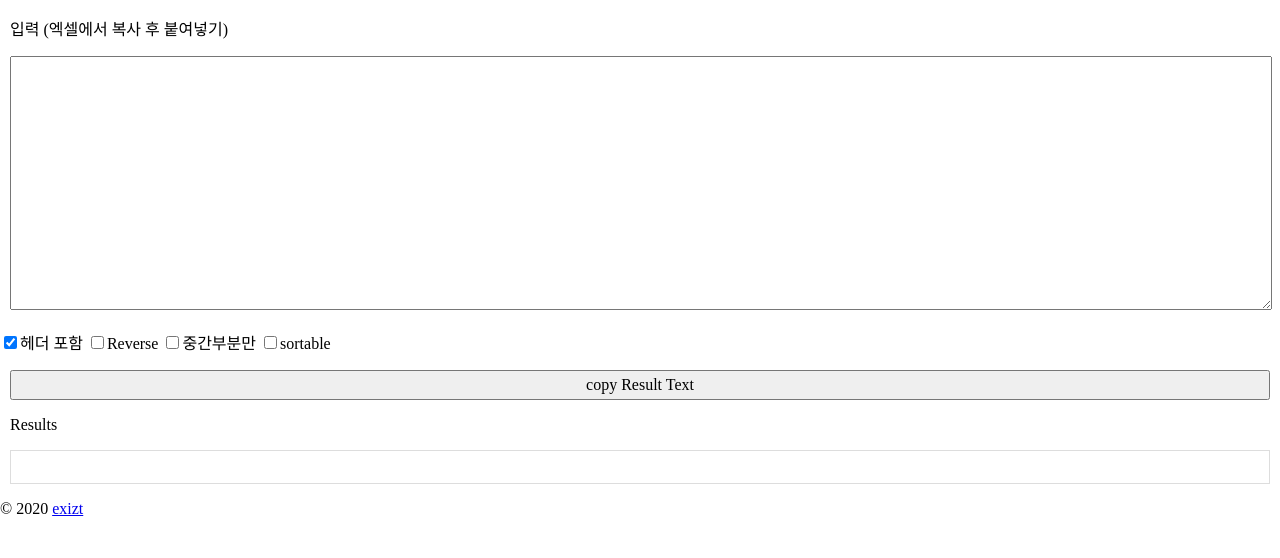
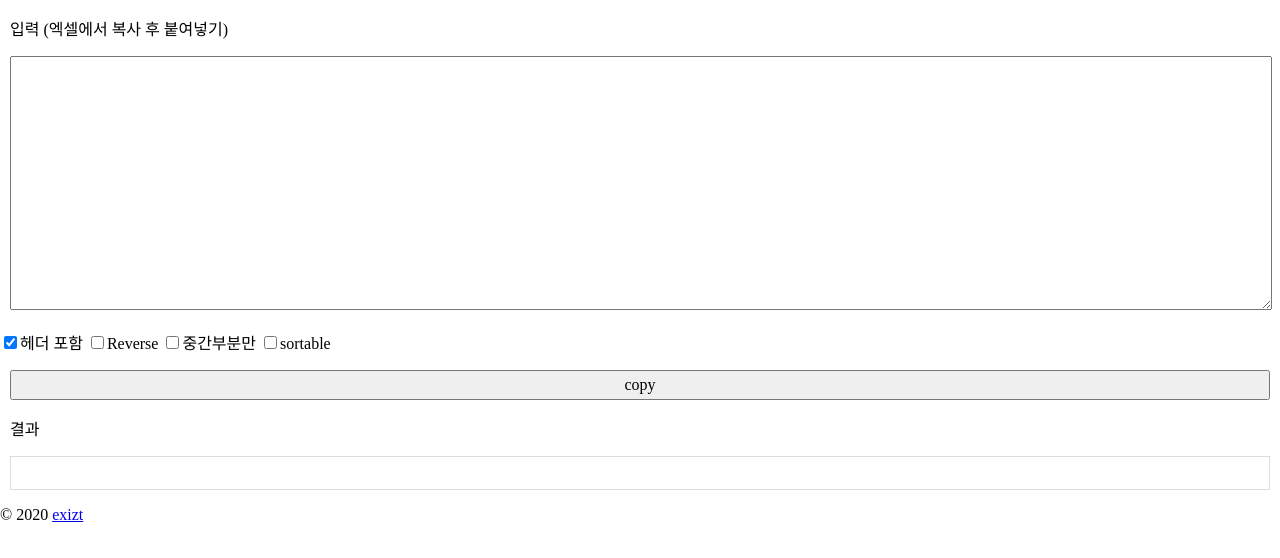
Before and after one commit to exizt/tab-to-mediawiki, a plain HTML site: page index.htm in a window 1280 px wide. Drawn offline with nearby package versions, Linux system fonts and the light colour scheme.

Commit message:
minor update, License update

```diff
--- a/index.htm
+++ b/index.htm
@@ -270,8 +270,8 @@ function copyToClipboard(text) {
 		</p>
 	</div>
 	<div class="dv-report">
-		<button id="btn_copyresult">copy Result Text</button>
-		<p>Results</p>
+		<button id="btn_copyresult">copy</button>
+		<p>결과</p>
 		<pre id="output"></pre>
 	</div>
 	<div class="footer">
```
Also changed, not shown: 1 other file.
